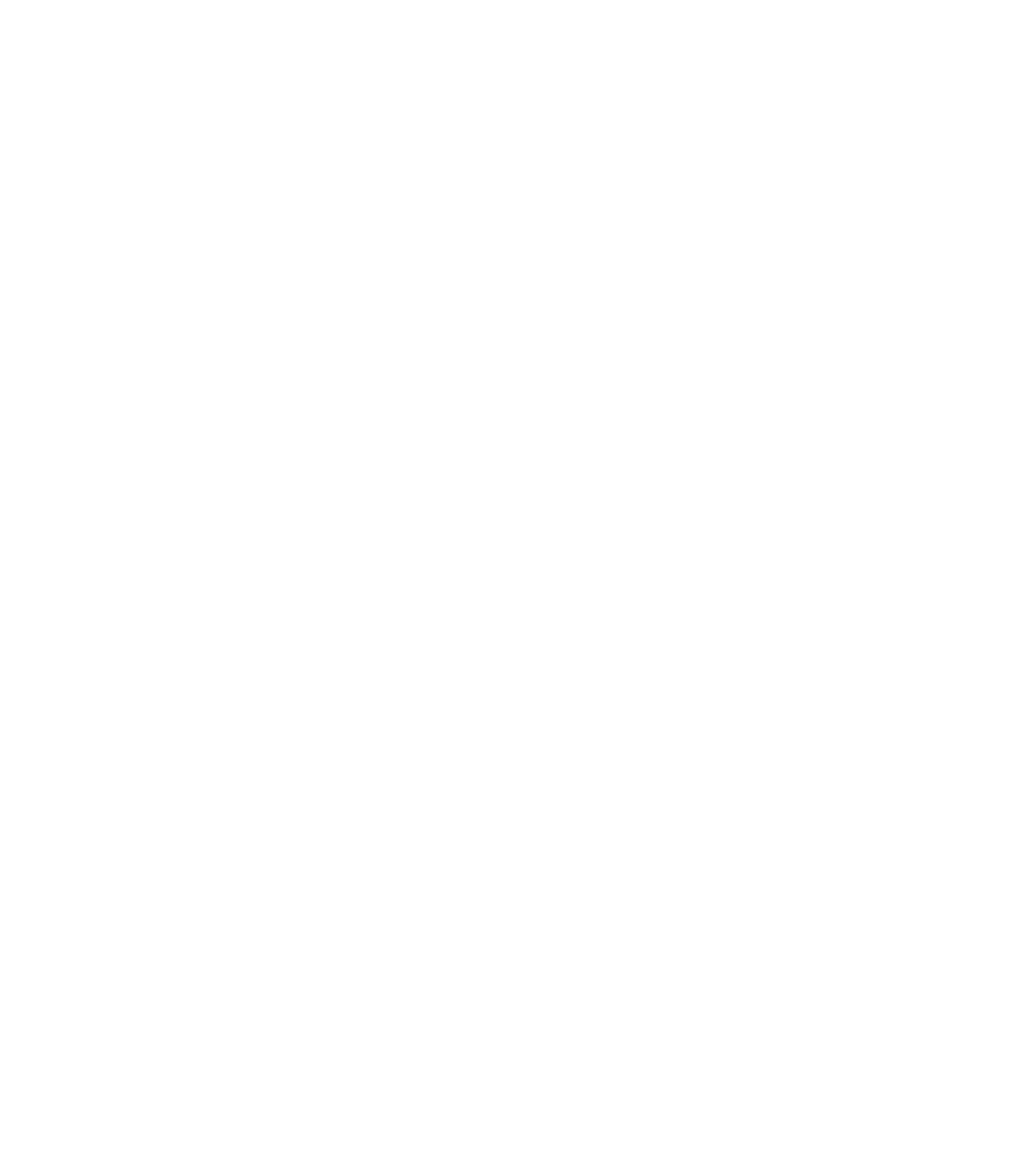
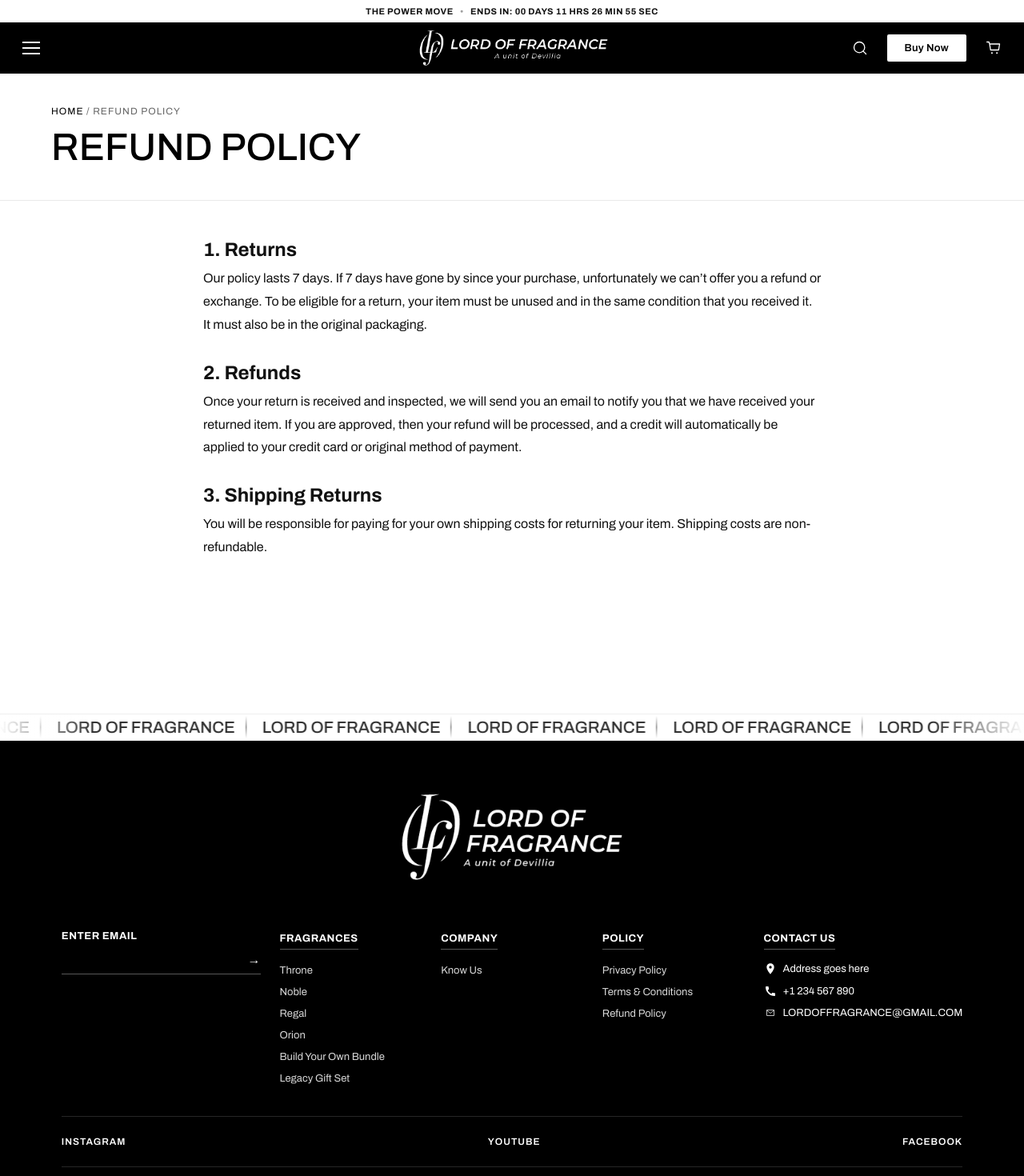
Before and after one commit to rishabhtiwarics/lordoffragrance, a React (Vite) app: page /refund-policy in a window 1280 px wide. Before the commit this address had no page. Shown: the top 1470 px of the page at 80% size. Before the commit the page ends 800 px from the top, so only its background shows below. Built offline with nearby package versions, Linux system fonts and the light colour scheme.

Commit message:
Update project

```diff
--- a/src/App.jsx
+++ b/src/App.jsx
@@ -12,6 +12,9 @@
 import Login from './pages/Login.jsx'
 import Register from './pages/Register.jsx'
 import ForgotPassword from './pages/ForgotPassword.jsx'
+import PrivacyPolicy from './pages/PrivacyPolicy.jsx'
+import TermsConditions from './pages/TermsConditions.jsx'
+import RefundPolicy from './pages/RefundPolicy.jsx'
 
 export default function App() {
   return (
@@ -26,6 +29,9 @@
         <Route path="/contact" element={<Contact />} />
         <Route path="/cart" element={<Cart />} />
         <Route path="/checkout" element={<Checkout />} />
+        <Route path="/privacy-policy" element={<PrivacyPolicy />} />
+        <Route path="/terms" element={<TermsConditions />} />
+        <Route path="/refund-policy" element={<RefundPolicy />} />
       </Route>
       <Route element={<AuthLayout />}>
         <Route path="/login" element={<Login />} />
--- a/src/components/common/CartSidebar.jsx
+++ b/src/components/common/CartSidebar.jsx
@@ -9,7 +9,6 @@
       <div className={`cart-sidebar ${open ? 'open' : ''}`}>
         <div className="cart-sidebar-header">
           <h2>YOUR CART (2)</h2>
-          <button onClick={onClose} aria-label="Close" className="cart-close-btn">✕</button>
         </div>
         <div className="cart-sidebar-body">
           <CartItemCard variant="mini" />
--- a/src/components/common/Footer.jsx
+++ b/src/components/common/Footer.jsx
@@ -1,22 +1,32 @@
 import { useState } from 'react'
+import { Link } from 'react-router-dom'
 import logoImg from '../../assets/logo.png'
 
 
 const columns = [
   {
     title: 'FRAGRANCES',
-    links: ['Throne', 'Noble', 'Regal', 'Orion', 'Build Your Own Bundle', 'Legacy Gift Set'],
+    links: [
+      { label: 'Throne', path: '/product/1' },
+      { label: 'Noble', path: '/product/4' },
+      { label: 'Regal', path: '/product/2' },
+      { label: 'Orion', path: '/product/5' },
+      { label: 'Build Your Own Bundle', path: '/shop' },
+      { label: 'Legacy Gift Set', path: '/product/3' },
+    ],
   },
   {
     title: 'COMPANY',
-    links: ['Know Us'],
+    links: [
+      { label: 'Know Us', path: '/about' },
+    ],
   },
   {
     title: 'POLICY',
     links: [
-      'Privacy Policy',
-      'Terms & Conditions',
-      'Refund Policy',
+      { label: 'Privacy Policy', path: '/privacy-policy' },
+      { label: 'Terms & Conditions', path: '/terms' },
+      { label: 'Refund Policy', path: '/refund-policy' },
     ],
   },
 ]
@@ -55,8 +65,8 @@
             <p className="footer-column-title">{col.title}</p>
             <ul>
               {col.links.map((link) => (
-                <li key={link}>
-                  <a href="#">{link}</a>
+                <li key={link.label}>
+                  <Link to={link.path}>{link.label}</Link>
                 </li>
               ))}
             </ul>
--- a/src/components/common/Header.jsx
+++ b/src/components/common/Header.jsx
@@ -64,7 +64,13 @@
             </svg>
           </button>
           <button className="buy-now-btn">Buy Now</button>
-          <button className="icon-btn cart-btn" aria-label="Open cart" onClick={() => setCartOpen(true)}>
+          <button className="icon-btn cart-btn" aria-label={cartOpen ? 'Close cart' : 'Open cart'} onClick={() => setCartOpen((v) => !v)}>
+            {cartOpen ? (
+              <svg width="18" height="18" viewBox="0 0 18 18" fill="none" xmlns="http://www.w3.org/2000/svg">
+                <line x1="1" y1="1" x2="17" y2="17" stroke="white" strokeWidth="2" strokeLinecap="round" />
+                <line x1="17" y1="1" x2="1" y2="17" stroke="white" strokeWidth="2" strokeLinecap="round" />
+              </svg>
+            ) : (
               <svg width="20" height="20" viewBox="0 0 24 24" fill="none" xmlns="http://www.w3.org/2000/svg">
                 <path
                   d="M6 6h15l-1.5 9h-12L6 6Zm0 0L5 3H2"
@@ -76,6 +82,7 @@
                 <circle cx="9.5" cy="19.5" r="1.3" fill="white" />
                 <circle cx="17" cy="19.5" r="1.3" fill="white" />
               </svg>
+            )}
           </button>
         </div>
       </header>
--- a/src/index.css
+++ b/src/index.css
@@ -1156,28 +1156,40 @@
 .cart-sidebar-backdrop {
   position: fixed;
   inset: 0;
+  top: var(--menu-top, var(--header-h));
   background: rgba(0, 0, 0, 0.4);
-  z-index: 1000;
+  z-index: 44;
   backdrop-filter: blur(2px);
 }
 
 .cart-sidebar {
   position: fixed;
-  top: 0;
+  top: var(--menu-top, var(--header-h));
   right: 0;
   bottom: 0;
-  width: 100%;
-  max-width: 420px;
-  background: #fff;
-  z-index: 1001;
+  z-index: 45;
+  display: flex;
+  flex-direction: column;
+  background: #ffffff;
   transform: translateX(100%);
-  transition: transform 0.4s cubic-bezier(0.16, 1, 0.3, 1);
-  display: flex;
-  flex-direction: column;
+  transition: transform 0.3s ease, visibility 0.3s ease;
+  width: 100%;
+  max-width: 380px;
+  box-shadow: -2px 0 24px rgba(0, 0, 0, 0.12);
+  visibility: hidden;
+  pointer-events: none;
+}
+
+@media (max-width: 420px) {
+  .cart-sidebar {
+    max-width: 88%;
+  }
 }
 
 .cart-sidebar.open {
   transform: translateX(0);
+  visibility: visible;
+  pointer-events: auto;
 }
 
 .cart-sidebar-header {
@@ -1212,7 +1224,7 @@
 .cart-sidebar-body {
   flex-grow: 1;
   overflow-y: auto;
-  padding: 0 24px;
+  padding: 28px 24px;
 }
 
 .cart-sidebar-footer {
--- /dev/null
+++ b/src/pages/PrivacyPolicy.jsx
@@ -0,0 +1,24 @@
+import { Link } from 'react-router-dom'
+
+export default function PrivacyPolicy() {
+  return (
+    <div className="shop-page-wrapper">
+      <div className="shop-top-header">
+        <div className="shop-breadcrumbs">
+          <Link to="/">Home</Link> / <span>Privacy Policy</span>
+        </div>
+        <h1 className="shop-main-title">PRIVACY POLICY</h1>
+      </div>
+      <div style={{ padding: '0 5%', maxWidth: '900px', margin: '40px auto', lineHeight: '1.8', color: '#111' }}>
+        <h2>1. Introduction</h2>
+        <p>Welcome to Lord of Fragrance. We value your privacy and are committed to protecting your personal data.</p>
+
+        <h2 style={{ marginTop: '24px' }}>2. Data Collection</h2>
+        <p>We collect information you provide directly to us when you create an account, make a purchase, or sign up for our newsletter.</p>
+
+        <h2 style={{ marginTop: '24px' }}>3. How We Use Your Data</h2>
+        <p>We use the information we collect to provide, maintain, and improve our services, process transactions, and send you related information.</p>
+      </div>
+    </div>
+  )
+}
--- /dev/null
+++ b/src/pages/RefundPolicy.jsx
@@ -0,0 +1,24 @@
+import { Link } from 'react-router-dom'
+
+export default function RefundPolicy() {
+  return (
+    <div className="shop-page-wrapper">
+      <div className="shop-top-header">
+        <div className="shop-breadcrumbs">
+          <Link to="/">Home</Link> / <span>Refund Policy</span>
+        </div>
+        <h1 className="shop-main-title">REFUND POLICY</h1>
+      </div>
+      <div style={{ padding: '0 5%', maxWidth: '900px', margin: '40px auto', lineHeight: '1.8', color: '#111' }}>
+        <h2>1. Returns</h2>
+        <p>Our policy lasts 7 days. If 7 days have gone by since your purchase, unfortunately we can’t offer you a refund or exchange. To be eligible for a return, your item must be unused and in the same condition that you received it. It must also be in the original packaging.</p>
+
+        <h2 style={{ marginTop: '24px' }}>2. Refunds</h2>
+        <p>Once your return is received and inspected, we will send you an email to notify you that we have received your returned item. If you are approved, then your refund will be processed, and a credit will automatically be applied to your credit card or original method of payment.</p>
+
+        <h2 style={{ marginTop: '24px' }}>3. Shipping Returns</h2>
+        <p>You will be responsible for paying for your own shipping costs for returning your item. Shipping costs are non-refundable.</p>
+      </div>
+    </div>
+  )
+}
--- /dev/null
+++ b/src/pages/TermsConditions.jsx
@@ -0,0 +1,24 @@
+import { Link } from 'react-router-dom'
+
+export default function TermsConditions() {
+  return (
+    <div className="shop-page-wrapper">
+      <div className="shop-top-header">
+        <div className="shop-breadcrumbs">
+          <Link to="/">Home</Link> / <span>Terms & Conditions</span>
+        </div>
+        <h1 className="shop-main-title">TERMS & CONDITIONS</h1>
+      </div>
+      <div style={{ padding: '0 5%', maxWidth: '900px', margin: '40px auto', lineHeight: '1.8', color: '#111' }}>
+        <h2>1. General Terms</h2>
+        <p>By accessing and placing an order with Lord of Fragrance, you confirm that you are in agreement with and bound by the terms of service contained in the Terms & Conditions outlined below.</p>
+
+        <h2 style={{ marginTop: '24px' }}>2. Products and Pricing</h2>
+        <p>All products are subject to availability. We reserve the right to modify or discontinue any product at any time without notice. Prices for our products are subject to change without notice.</p>
+
+        <h2 style={{ marginTop: '24px' }}>3. Shipping and Delivery</h2>
+        <p>Delivery times are estimates and commence from the date of shipping. We shall not be liable for any delays resulting from postal delays or force majeure.</p>
+      </div>
+    </div>
+  )
+}
```
Lines whose indentation alone changed are shown as unchanged.
